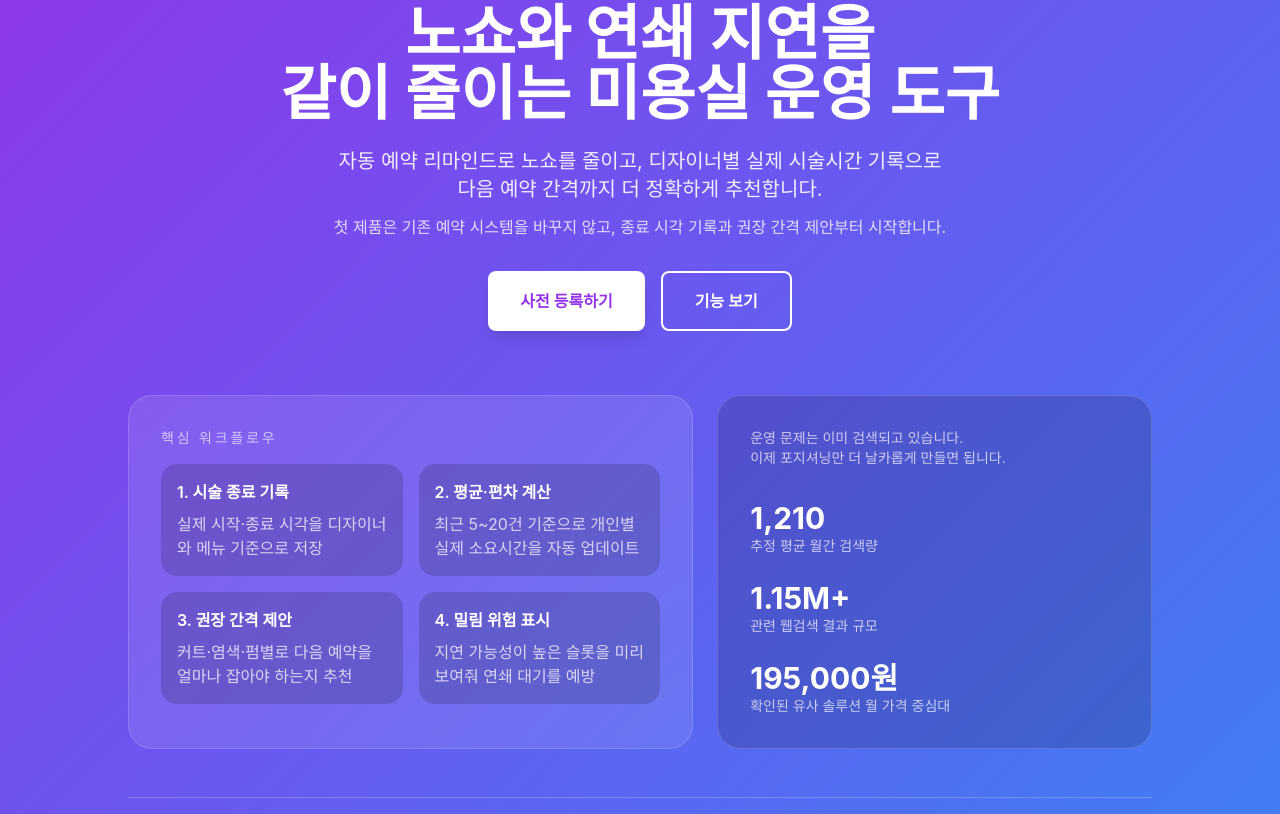
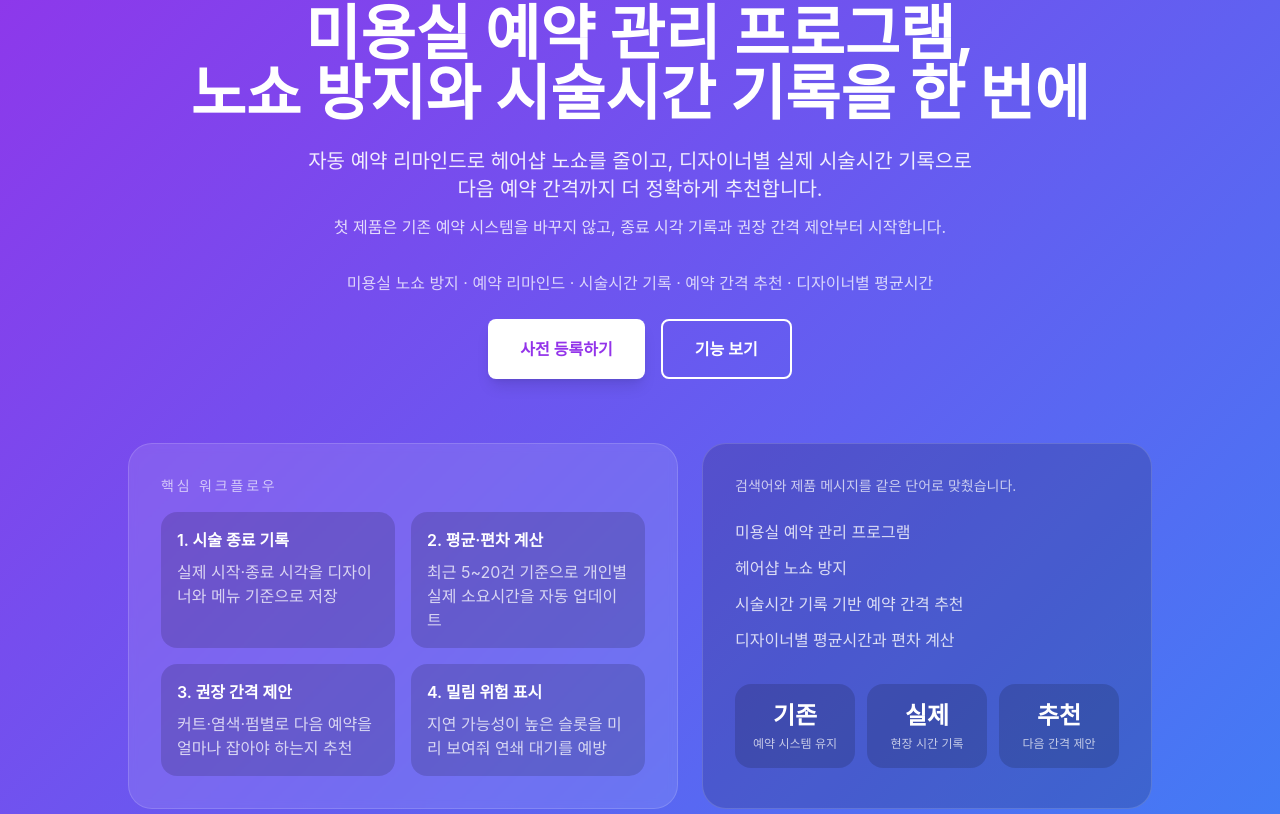
Before and after one commit to kirin765/haircut-landing, a Next.js app: page / in a window 1280 px wide. Shown: the part 246-1060 px from the top of the page. Built offline with nearby package versions, Linux system fonts and the light colour scheme; no server answers.

Commit message:
Improve SEO and marketing copy

```diff
--- a/src/app/layout.tsx
+++ b/src/app/layout.tsx
@@ -15,19 +15,22 @@ export const metadata: Metadata = {
     shortcut: ["/favicon.svg"],
   },
   title: {
-    default: "노쇼 없는 미용실 | 미용실 예약 리마인드·시술시간 기록·예약 간격 추천",
+    default: "노쇼 없는 미용실 | 미용실 예약 관리 프로그램",
     template: "%s | 노쇼 없는 미용실",
   },
   description:
-    "소규모 미용실을 위한 예약 운영 도구. 자동 예약 리마인드로 노쇼를 줄이고, 디자이너별 실제 시술시간 기록으로 메뉴별 권장 예약 간격과 밀림 위험 슬롯을 제안합니다.",
+    "미용실 예약 관리 프로그램. 헤어샵 노쇼 방지, 예약 리마인드, 시술시간 기록, 디자이너별 예약 간격 추천을 한 번에 제공합니다.",
   applicationName: "노쇼 없는 미용실",
   keywords: [
+    "미용실 예약 관리 프로그램",
     "미용실 예약 관리",
     "노쇼 방지",
     "예약 리마인드",
     "미용실 노쇼",
+    "헤어샵 노쇼 방지",
     "미용실 시술시간 기록",
     "미용실 예약 간격",
+    "예약 간격 추천",
     "디자이너별 시술시간",
     "미용실 운영 관리",
     "미용실 예약 최적화",
@@ -70,9 +73,9 @@ export const metadata: Metadata = {
     },
   },
   openGraph: {
-    title: "노쇼 없는 미용실 | 예약 리마인드·시술시간 기록·예약 간격 추천",
+    title: "노쇼 없는 미용실 | 미용실 예약 관리 프로그램",
     description:
-      "기존 예약 시스템은 그대로 두고, 노쇼 방지와 디자이너별 시술시간 기반 예약 운영을 함께 개선하세요.",
+      "기존 예약 시스템은 그대로 두고, 노쇼 방지와 디자이너별 시술시간 기록으로 예약 간격을 더 정확하게 맞추세요.",
     url: "https://noshowhair.com",
     siteName: "노쇼 없는 미용실",
     type: "website",
@@ -88,9 +91,9 @@ export const metadata: Metadata = {
   },
   twitter: {
     card: "summary_large_image",
-    title: "노쇼 없는 미용실 | 미용실 예약 운영 최적화",
+    title: "노쇼 없는 미용실 | 미용실 예약 관리 프로그램",
     description:
-      "노쇼 방지와 시술시간 기반 예약 간격 추천을 함께 제공하는 소규모 미용실용 운영 도구.",
+      "노쇼 방지와 시술시간 기록, 예약 간격 추천을 함께 제공하는 소규모 미용실용 운영 도구.",
     images: ["/og-image.png"],
   },
   other: {
--- a/src/components/Benefits.tsx
+++ b/src/components/Benefits.tsx
@@ -40,7 +40,7 @@ export default function Benefits() {
   ];
 
   return (
-    <section className="py-20 px-4 sm:px-6 lg:px-8">
+    <section id="benefits" className="py-20 px-4 sm:px-6 lg:px-8">
       <div className="max-w-6xl mx-auto">
         <div className="text-center mb-16">
           <h2 className="text-3xl sm:text-4xl font-bold mb-4">
--- a/src/components/CTA.tsx
+++ b/src/components/CTA.tsx
@@ -5,7 +5,7 @@ export default function CTA() {
     <section id="cta" className="py-20 px-4 sm:px-6 lg:px-8 bg-gradient-hero text-white">
       <div className="max-w-4xl mx-auto text-center">
         <h2 className="text-4xl sm:text-5xl font-bold mb-6">
-          예약이 덜 밀리는 살롱 운영,<br />
+          예약이 덜 밀리는 미용실 운영,<br />
           지금 먼저 잡아두세요
         </h2>
         <p className="text-lg sm:text-xl mb-12 text-white/90">
--- a/src/components/Footer.tsx
+++ b/src/components/Footer.tsx
@@ -31,9 +31,11 @@ export default function Footer() {
           <div>
             <h4 className="text-white font-semibold mb-4">제품</h4>
             <ul className="space-y-2 text-sm">
+              <li><a href="#problem" className="text-gray-400 hover:text-white transition">문제</a></li>
               <li><a href="#features" className="text-gray-400 hover:text-white transition">기능</a></li>
               <li><a href="#how-it-works" className="text-gray-400 hover:text-white transition">사용 방법</a></li>
-              <li><a href="#" className="text-gray-400 hover:text-white transition">가격</a></li>
+              <li><a href="#pricing" className="text-gray-400 hover:text-white transition">가격</a></li>
+              <li><a href="#faq" className="text-gray-400 hover:text-white transition">FAQ</a></li>
             </ul>
           </div>
 
--- a/src/components/Header.tsx
+++ b/src/components/Header.tsx
@@ -8,9 +8,11 @@ export default function Header() {
           </h1>
         </div>
         <ul className="hidden md:flex items-center gap-8">
+          <li><a href="#problem" className="text-gray-600 hover:text-gray-900 transition">문제</a></li>
           <li><a href="#features" className="text-gray-600 hover:text-gray-900 transition">핵심 기능</a></li>
           <li><a href="#how-it-works" className="text-gray-600 hover:text-gray-900 transition">운영 방식</a></li>
           <li><a href="#pricing" className="text-gray-600 hover:text-gray-900 transition">요금제</a></li>
+          <li><a href="#faq" className="text-gray-600 hover:text-gray-900 transition">FAQ</a></li>
           <li><a href="#cta" className="text-gray-600 hover:text-gray-900 transition">사전 등록</a></li>
         </ul>
       </nav>
--- a/src/components/Hero.tsx
+++ b/src/components/Hero.tsx
@@ -28,15 +28,18 @@ export default function Hero() {
           Salon Operations Copilot
         </p>
         <h2 className="text-4xl sm:text-5xl lg:text-6xl font-bold mb-6">
-          노쇼와 연쇄 지연을<br />같이 줄이는 미용실 운영 도구
+          미용실 예약 관리 프로그램,<br />노쇼 방지와 시술시간 기록을 한 번에
         </h2>
         <p className="text-lg sm:text-xl mb-8 text-white/90">
-          자동 예약 리마인드로 노쇼를 줄이고, 디자이너별 실제 시술시간 기록으로
+          자동 예약 리마인드로 헤어샵 노쇼를 줄이고, 디자이너별 실제 시술시간 기록으로
           <br className="hidden sm:block" />
           다음 예약 간격까지 더 정확하게 추천합니다.
           <span className="text-sm sm:text-base text-white/80 block mt-3">
             첫 제품은 기존 예약 시스템을 바꾸지 않고, 종료 시각 기록과 권장 간격 제안부터 시작합니다.
           </span>
+        </p>
+        <p className="text-sm sm:text-base text-white/75 mb-6">
+          미용실 노쇼 방지 · 예약 리마인드 · 시술시간 기록 · 예약 간격 추천 · 디자이너별 평균시간
         </p>
         <div className="flex flex-col sm:flex-row gap-4 justify-center">
           <button
@@ -53,7 +56,7 @@ export default function Hero() {
           </button>
         </div>
 
-        <div className="mt-16 grid lg:grid-cols-[1.3fr_1fr] gap-6 text-left">
+        <div className="mt-16 grid lg:grid-cols-[1.1fr_0.9fr] gap-6 text-left">
           <div className="rounded-3xl border border-white/15 bg-white/10 backdrop-blur-sm p-8">
             <p className="text-sm uppercase tracking-[0.2em] text-white/65 mb-4">핵심 워크플로우</p>
             <div className="grid sm:grid-cols-2 gap-4 text-sm sm:text-base">
@@ -77,23 +80,27 @@ export default function Hero() {
           </div>
 
           <div className="rounded-3xl border border-white/15 bg-black/15 p-8">
-            <p className="text-sm text-white/70 mb-8">
-              운영 문제는 이미 검색되고 있습니다.
-              <br />
-              이제 포지셔닝만 더 날카롭게 만들면 됩니다.
+            <p className="text-sm text-white/70 mb-6">
+              검색어와 제품 메시지를 같은 단어로 맞췄습니다.
             </p>
-            <div className="space-y-6">
-              <div>
-                <div className="text-3xl font-bold">1,210</div>
-                <div className="text-white/70 text-sm">추정 평균 월간 검색량</div>
+            <div className="space-y-3 text-sm sm:text-base text-white/80">
+              <p>미용실 예약 관리 프로그램</p>
+              <p>헤어샵 노쇼 방지</p>
+              <p>시술시간 기록 기반 예약 간격 추천</p>
+              <p>디자이너별 평균시간과 편차 계산</p>
+            </div>
+            <div className="mt-8 grid grid-cols-3 gap-3 text-center">
+              <div className="rounded-2xl bg-black/15 p-4">
+                <p className="text-2xl font-bold">기존</p>
+                <p className="text-white/70 text-xs mt-1">예약 시스템 유지</p>
               </div>
-              <div>
-                <div className="text-3xl font-bold">1.15M+</div>
-                <div className="text-white/70 text-sm">관련 웹검색 결과 규모</div>
+              <div className="rounded-2xl bg-black/15 p-4">
+                <p className="text-2xl font-bold">실제</p>
+                <p className="text-white/70 text-xs mt-1">현장 시간 기록</p>
               </div>
-              <div>
-                <div className="text-3xl font-bold">195,000원</div>
-                <div className="text-white/70 text-sm">확인된 유사 솔루션 월 가격 중심대</div>
+              <div className="rounded-2xl bg-black/15 p-4">
+                <p className="text-2xl font-bold">추천</p>
+                <p className="text-white/70 text-xs mt-1">다음 간격 제안</p>
               </div>
             </div>
           </div>
--- a/src/components/Pricing.tsx
+++ b/src/components/Pricing.tsx
@@ -170,30 +170,33 @@ export default function Pricing() {
           </div>
 
           {/* FAQ */}
-        <div className="bg-white rounded-lg p-8 border border-gray-200">
-          <h3 className="text-2xl font-bold mb-6 text-gray-900">자주 묻는 질문</h3>
+          <div id="faq" className="bg-white rounded-lg p-8 border border-gray-200">
+            <h3 className="text-2xl font-bold mb-3 text-gray-900">자주 묻는 질문</h3>
+            <p className="text-gray-600 mb-6">
+              미용실 예약 관리 프로그램, 노쇼 방지, 시술시간 기록에 대해 가장 많이 묻는 내용을 정리했습니다.
+            </p>
 
             <div className="space-y-6">
               {[
                 {
-                q: "계약 기간이 있나요?",
-                a: "아니요, 언제든지 취소할 수 있습니다. 최소 계약 기간이 없습니다.",
+                  q: "기존 예약 시스템을 바꿔야 하나요?",
+                  a: "아니요. 기존 예약 시스템은 그대로 두고 예약 데이터와 실제 시술시간 기록을 붙여 쓰는 방식입니다.",
                 },
                 {
-                q: "기존 예약 시스템을 바꿔야 하나요?",
-                a: "아니요. 첫 버전은 기존 예약 시스템을 유지한 채, 예약 데이터와 실제 시술시간 기록을 붙여 쓰는 방식입니다.",
+                  q: "미용실 노쇼 방지는 어떻게 도와주나요?",
+                  a: "예약 리마인드를 중심으로 당일 공백을 줄이고, 노쇼와 당일 취소 패턴을 함께 확인할 수 있게 합니다.",
+                },
+                {
+                  q: "시술시간 기록은 어떻게 쓰나요?",
+                  a: "시술 시작과 종료 시각만 기록해도 디자이너별·메뉴별 실제 소요시간이 쌓이고 다음 예약 간격 추천에 반영됩니다.",
                 },
                 {
                   q: "추천 예약 간격은 어떻게 계산되나요?",
                   a: "최근 5~20건의 디자이너별·시술별 실제 소요시간을 기준으로 평균과 편차를 계산해 권장값을 제안합니다.",
                 },
                 {
-                q: "문자 발송 비용이 별도로 들나요?",
-                a: "초기 버전은 문자 리마인드 중심이며, 대량 발송이나 알림톡은 상위 옵션으로 분리하는 방향을 검토 중입니다.",
-              },
-              {
-                q: "자동 최적화 엔진까지 제공하나요?",
-                a: "MVP는 아닙니다. 우선은 기록, 분석, 권장 간격, 밀림 위험 경고에 집중해 작은 팀도 바로 운영 개선 효과를 보게 합니다.",
+                  q: "어떤 미용실에 가장 잘 맞나요?",
+                  a: "염색과 펌 비중이 높고, 예약 간격이 조금만 흔들려도 대기와 공실이 생기는 소규모 살롱에 가장 잘 맞습니다.",
                 },
               ].map((item, idx) => (
                 <div key={idx}>
--- a/src/components/Problem.tsx
+++ b/src/components/Problem.tsx
@@ -23,11 +23,11 @@ export default function Problem() {
   ];
 
   return (
-    <section className="py-20 px-4 sm:px-6 lg:px-8 bg-gray-50">
+    <section id="problem" className="py-20 px-4 sm:px-6 lg:px-8 bg-gray-50">
       <div className="max-w-6xl mx-auto">
         <div className="text-center mb-16">
           <h2 className="text-3xl sm:text-4xl font-bold mb-4">
-            소규모 미용실이 겪는 현실
+            미용실 예약 관리가 흔들릴 때 생기는 문제
           </h2>
           <p className="text-lg text-gray-600">
             노쇼만의 문제가 아니라 예약 간격이 틀어지는 운영 문제가 반복됩니다.
--- a/src/components/Solution.tsx
+++ b/src/components/Solution.tsx
@@ -35,7 +35,7 @@ export default function Solution() {
       <div className="max-w-6xl mx-auto">
         <div className="text-center mb-16">
           <h2 className="text-3xl sm:text-4xl font-bold mb-4">
-            우리가 제공하는 솔루션
+            미용실 예약 관리 프로그램이 실제로 하는 일
           </h2>
           <p className="text-lg text-gray-600">
             노쇼 관리와 시술시간 기반 예약 운영을 한 흐름으로 묶습니다.
```
Also changed, not shown: src/components/StructuredData.tsx (+15 -15 lines). Lines whose indentation alone changed are shown as unchanged.
